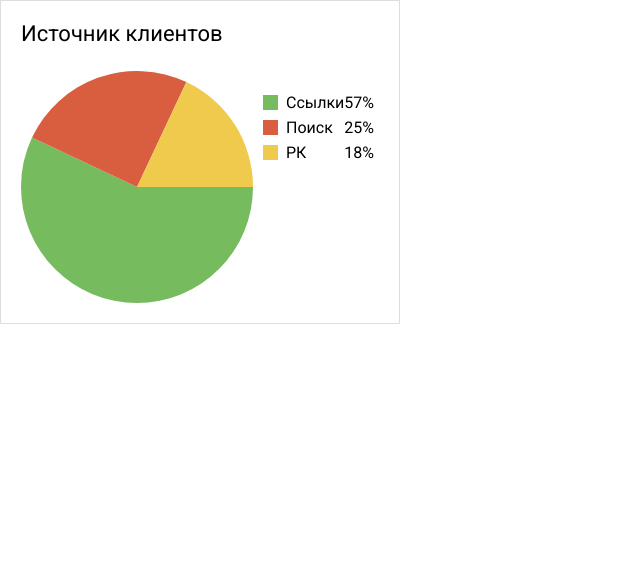
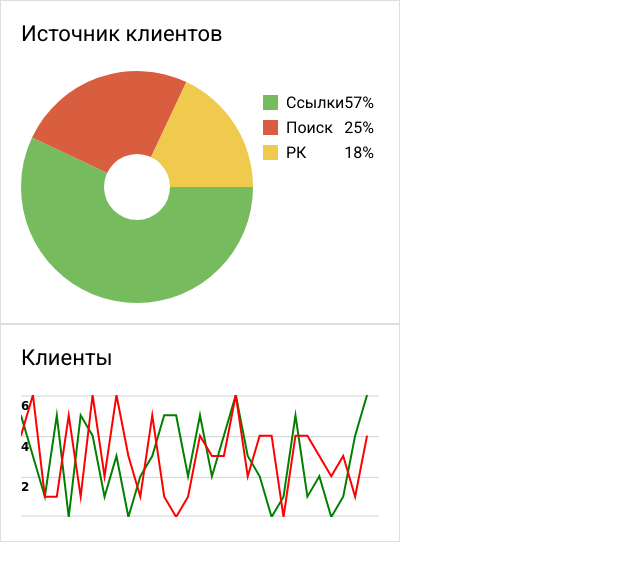
Before and after one commit to vitaliyeb/graphsAndCharts, a website built with webpack: page public/index.html in a window 1280 px wide. Shown: the whole page, without its empty margins (0-640 px from the left). Built offline with nearby package versions, Linux system fonts and the light colour scheme.

Commit message:
сделал графики

```diff
--- a/dev/js/createDiagramme.js
+++ b/dev/js/createDiagramme.js
@@ -7,15 +7,20 @@
             set: (newAngle) => this._angle+=Math.PI/50*newAngle,
             get: () => this._angle
         });
-        return (newAngle, color)=>{
-            console.log(newAngle);
+        this.arcCenter = (r, color)=> {
+            context.beginPath();
+            context.fillStyle = color;
+            context.arc(posX, posY, r, 0, Math.PI*2);
+            context.fill();
+        };
+        this.renderPart = (newAngle, color)=>{
             context.beginPath();
             context.fillStyle = color;
             context.moveTo(posX, posY);
             context.arc(posX, posY, r, this.angle, (()=>this.angle)(this.angle = newAngle));
             context.closePath();
             context.fill();
-        }
+        };
     }
 
     let allArcСharts = $('.charts');
@@ -32,8 +37,8 @@
         let context = canvas.getContext('2d');
         let currentArc = new createArcСhart(context, canvasSize/2, canvasSize/2, canvasSize/2);
 
-        listItems.map((ind, el)=> currentArc($(el).attr('data-percent'), $(el).attr('data-color')));
-
+        listItems.map((ind, el)=> currentArc.renderPart($(el).attr('data-percent'), $(el).attr('data-color')));
+        currentArc.arcCenter(33, '#fff');
     });
 
 })()
--- /dev/null
+++ b/dev/js/createGraphs.js
@@ -0,0 +1,73 @@
+
+
+(()=>{
+
+    function createGraphs(context, canvasWidth, canvasHeight, {division, graphs}){
+        this.paintCoordinate = (index)=> {
+            let coordinates = graphs[index];
+            let steepX = canvasWidth / coordinates['coordinates'].length;
+            console.log(steepX);
+            let steepY = canvasHeight/ Math.max(...division);
+            context.beginPath();
+            context.lineWidth = 2;
+            context.strokeStyle = coordinates['color'];
+
+            coordinates['coordinates'].map(([x, y])=>context.lineTo(x*steepX, y*steepY));
+            context.stroke();
+        };
+        this.divisionField = ()=> {
+            let indentSize = canvasHeight/division.length;
+            division.reverse().map((el, index) => this.paintHorizontaleLine(indentSize*index+1, el, '#D2D2D2'));
+            this.paintHorizontaleLine(canvasHeight-1, '', '#D2D2D2')
+        };
+        this.paintHorizontaleLine = (y, el, color)=>{
+            context.beginPath();
+            context.lineWidth = 1;
+            context.strokeStyle = color;
+            context.moveTo(0, y);
+            context.lineTo(canvasWidth, y);
+            context.stroke();
+            context.font = 'bold 12px cursive';
+            context.fillText( el, 0, y+14);
+        }
+
+    }
+
+    let graphsData = {
+            division: [2, 4, 6],
+            graphs: [
+                {
+                    color: 'green',
+                    coordinates: new Array(30).fill('').map((el, i) => [i, Math.round(Math.random()*6)])
+                },
+                {
+                    color: 'red',
+                    coordinates: new Array(30).fill('').map((el, i) => [i, Math.round(Math.random()*6)])
+                }
+            ]
+        }
+
+    let allArcGraphs = $('.graphs');
+
+    allArcGraphs.map(function(){
+        let $el = $(this);
+        let canvas = $($el).find('canvas')[0];
+        let canvasWidth = 358;
+        let canvasHeight = 122;
+        canvas.width = canvasWidth;
+        canvas.height = canvasHeight;
+        let context = canvas.getContext('2d');
+        let field = new createGraphs(context, canvasWidth, canvasHeight, graphsData);
+
+        field.divisionField();
+        graphsData.graphs.map((el, i)=>field.paintCoordinate(i));
+
+
+
+
+
+
+    });
+
+
+})()
--- a/dev/js/main.js
+++ b/dev/js/main.js
@@ -1 +1,2 @@
 import './createDiagramme'
+import './createGraphs'
--- a/dev/styl/charts-graphs.styl
+++ b/dev/styl/charts-graphs.styl
@@ -28,3 +28,8 @@
                 background-color: var(--bg-c)
             & > span
                 margin-left: auto
+
+
+// .graphs
+//     &__canvas
+//         border: 1px solid #000
--- a/public/index.html
+++ b/public/index.html
@@ -18,5 +18,12 @@
             </ul>
         </div>
     </div>
+
+    <div class="graphs charts-graphs">
+        <p class="charts-graphs__subheading">Клиенты</p>
+        <canvas class="graphs__canvas"> </canvas>
+    </div>
+
+
 </body>
 </html>
```
